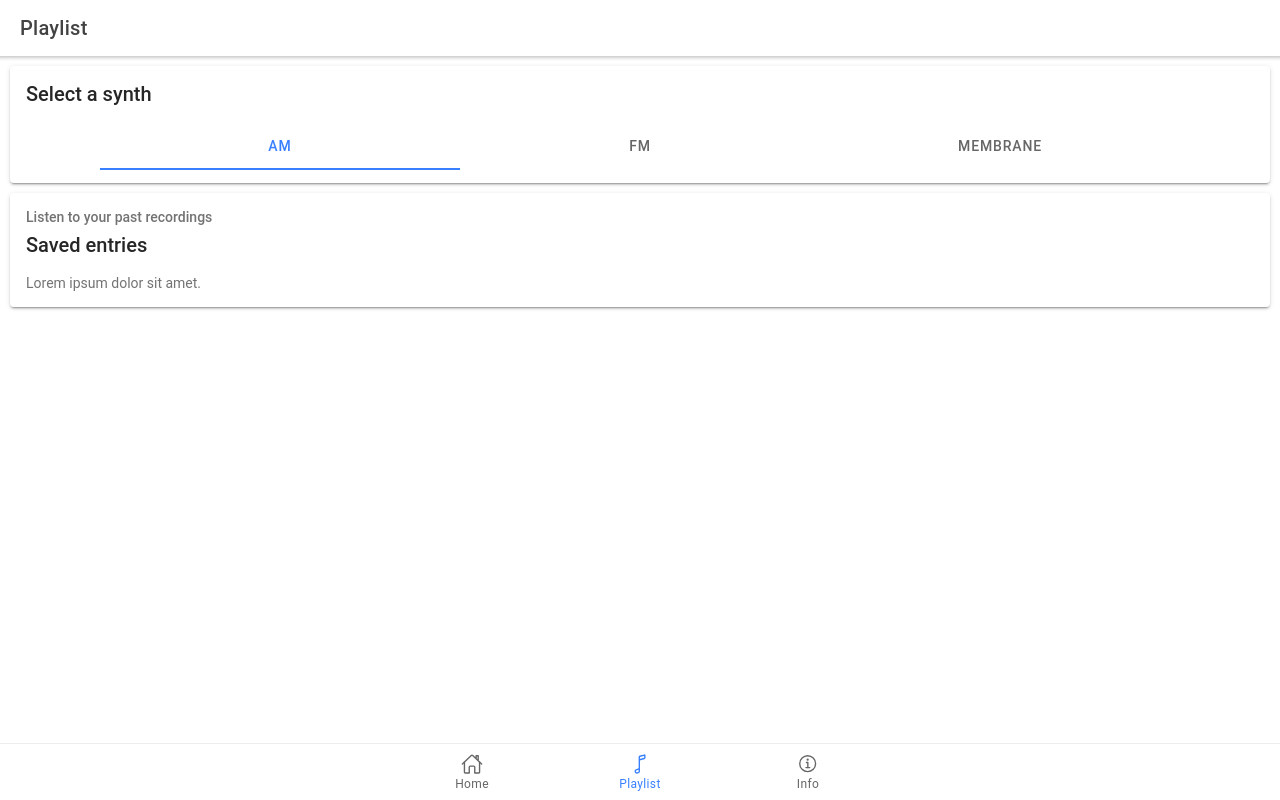
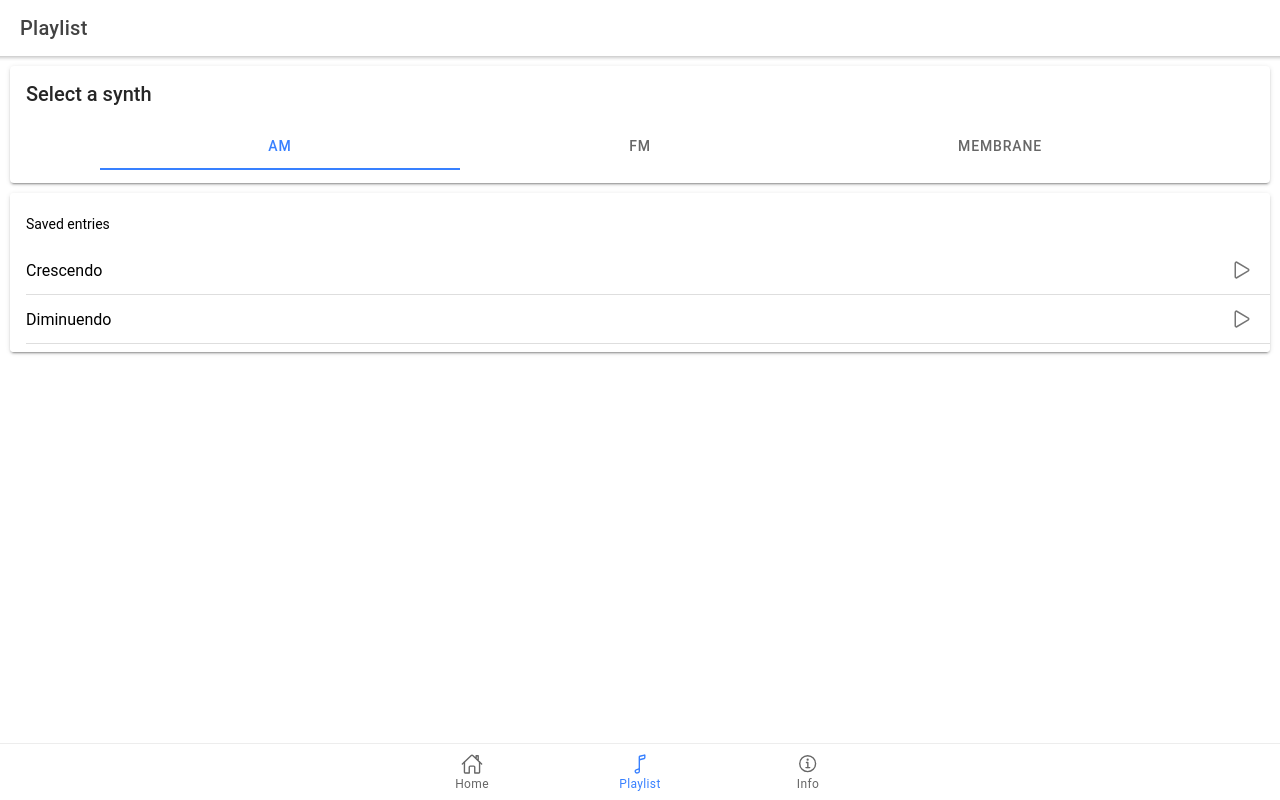
Before and after one commit to nelioyann/affective-music, a React (Create React App) app: page /playlist in a window 1280 px wide. Built offline with nearby package versions, Linux system fonts and the light colour scheme.

Commit message:
added music player ui

```diff
--- a/src/pages/Tab2.tsx
+++ b/src/pages/Tab2.tsx
@@ -1,9 +1,42 @@
-import React from 'react';
-import { IonCard, IonCardContent, IonCardHeader, IonCardSubtitle, IonCardTitle, IonContent, IonHeader, IonLabel, IonPage, IonSegment, IonSegmentButton, IonTitle, IonToolbar } from '@ionic/react';
+import React, { useState } from "react";
+import {
+  IonButton,
+  IonButtons,
+  IonCard,
+  IonCardContent,
+  IonCardHeader,
+  IonCardSubtitle,
+  IonCardTitle,
+  IonContent,
+  IonHeader,
+  IonIcon,
+  IonItem,
+  IonLabel,
+  IonList,
+  IonListHeader,
+  IonModal,
+  IonPage,
+  IonRange,
+  IonSegment,
+  IonSegmentButton,
+  IonTitle,
+  IonToolbar,
+} from "@ionic/react";
 // import ExploreContainer from '../components/ExploreContainer';
-import './Tab2.css';
+import "./Tab2.css";
+import { filterOutline, playOutline } from "ionicons/icons";
 
 const Tab2: React.FC = () => {
+
+  const [showModal, setShowModal] = useState(false);
+  const [currentSong, setCurrentSong] = useState("")
+
+
+  const handleMusicSelection = (event: React.MouseEvent<HTMLIonItemElement, MouseEvent>) : void =>{
+    setShowModal(true)
+    let songName = event.currentTarget.getAttribute("data-name") || "";
+    setCurrentSong(songName)
+  }
   return (
     <IonPage>
       <IonHeader>
@@ -12,8 +45,50 @@ const Tab2: React.FC = () => {
         </IonToolbar>
       </IonHeader>
       <IonContent fullscreen>
+
+      <IonModal isOpen={showModal} >
+        <IonToolbar>
+          <IonButtons slot="end">
+            <IonButton onClick={() => setShowModal(false)}>
+              <IonIcon  icon={filterOutline}/>
+            </IonButton>
+          </IonButtons>
+        </IonToolbar>
+
+        <IonCard>
+          <img width="200" src="./assets/logo.png" alt=""/>
+          <IonCardHeader>
+            <IonCardTitle>
+              {currentSong}
+            </IonCardTitle>
+            <IonCardSubtitle>
+              saved on 00.00.0
+            </IonCardSubtitle>
+          </IonCardHeader>
+          <IonCardContent>
+          <IonItem>
+          <IonRange></IonRange>
+          <IonLabel slot="start">
+            00:00
+          </IonLabel>
+          <IonLabel slot="end">
+            00:00
+          </IonLabel>
+        </IonItem>
+          </IonCardContent>
+
+        </IonCard>
+
+        <IonItem>
+          <IonLabel>
+            Playing Next
+          </IonLabel>
+        </IonItem>
+
+
+      </IonModal>
+
         <IonHeader collapse="condense">
-
           <IonToolbar>
             <IonTitle size="large">Playlist</IonTitle>
           </IonToolbar>
@@ -23,7 +98,12 @@ const Tab2: React.FC = () => {
             <IonCardTitle>Select a synth</IonCardTitle>
           </IonCardHeader>
           <IonCardContent>
-        <IonSegment value="am" onIonChange={e => console.log('Segment selected', e.detail.value)}>
+            <IonSegment
+              value="am"
+              onIonChange={(e) =>
+                console.log("Segment selected", e.detail.value)
+              }
+            >
               <IonSegmentButton value="am">
                 <IonLabel>AM</IonLabel>
               </IonSegmentButton>
@@ -37,13 +117,17 @@ const Tab2: React.FC = () => {
           </IonCardContent>
         </IonCard>
         <IonCard>
-          <IonCardHeader>
-            <IonCardSubtitle>Listen to your past recordings</IonCardSubtitle>
-            <IonCardTitle>Saved entries</IonCardTitle>
-          </IonCardHeader>
-          <IonCardContent>
-            Lorem ipsum dolor sit amet.
-          </IonCardContent>
+          <IonList>
+            <IonListHeader>Saved entries</IonListHeader>
+            <IonItem data-name="Crescendo" onClick={(e) => handleMusicSelection(e)}>
+              <IonIcon slot="end" icon={playOutline} />
+              <IonLabel>Crescendo</IonLabel>
+            </IonItem>
+            <IonItem data-name="Diminuendo" onClick={(e) => handleMusicSelection(e)}>
+              <IonIcon slot="end" icon={playOutline} />
+              <IonLabel>Diminuendo</IonLabel>
+            </IonItem>
+          </IonList>
         </IonCard>
       </IonContent>
     </IonPage>
```
Lines whose indentation alone changed are shown as unchanged.
